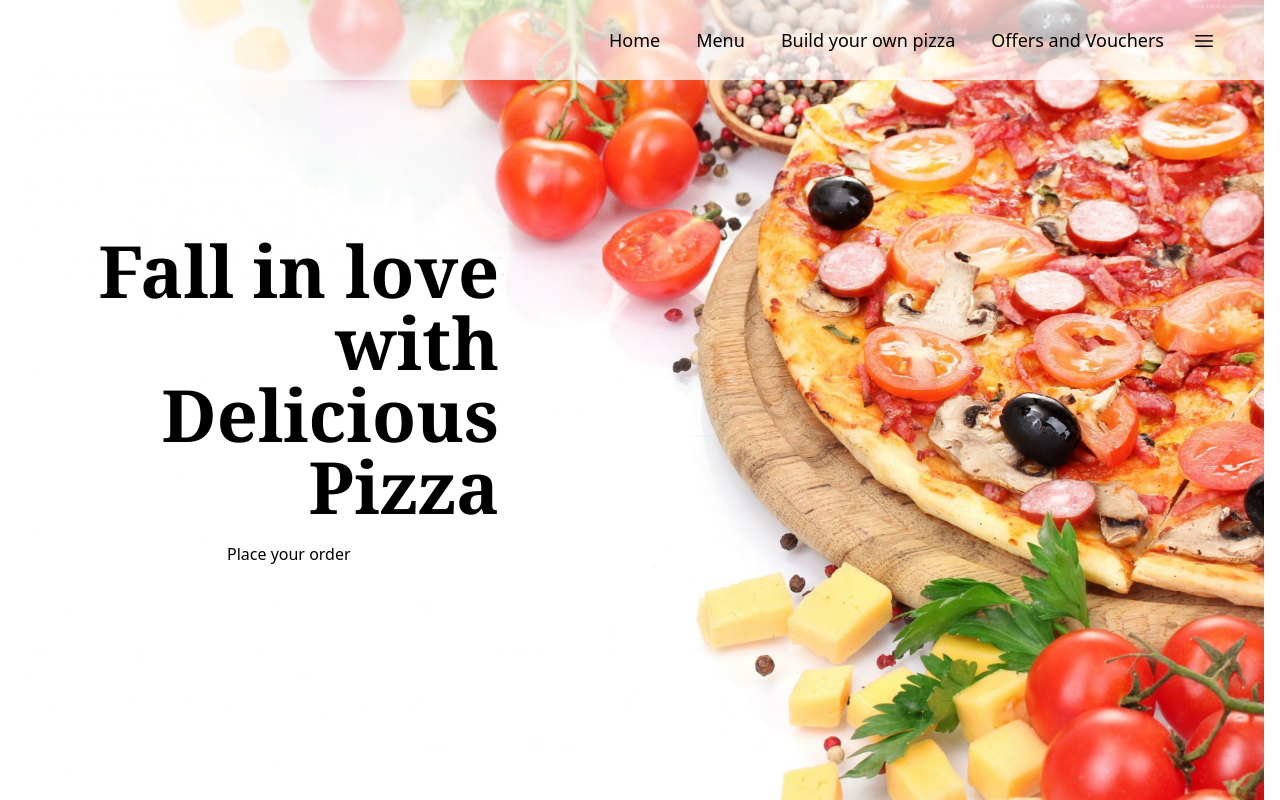
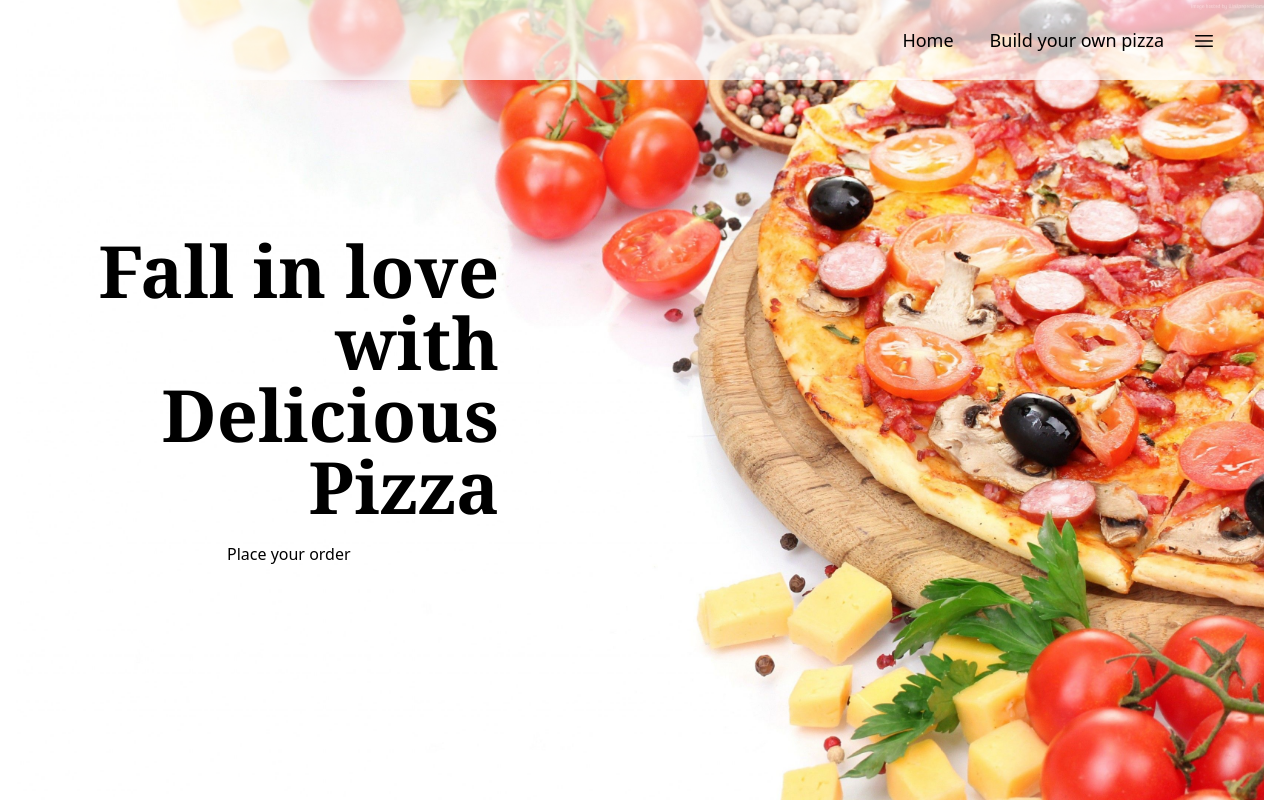
Before and after one commit to AkritiGhosh/BuildNOrderPizza-Frontend, a React (Vite) app: page / in a window 1280 px wide. Built offline with nearby package versions, Linux system fonts and the light colour scheme.

Commit message:
UI for header nav menu updated

```diff
--- a/src/components/consumer/header/Header.tsx
+++ b/src/components/consumer/header/Header.tsx
@@ -13,20 +13,11 @@ const Header = () => {
       name: "Home",
       id: "home",
     },
-    {
-      path: "/menu",
-      name: "Menu",
-      id: "menu",
-    },
+
     {
       path: "/build-custom-pizza",
       name: "Build your own pizza",
       id: "build",
-    },
-    {
-      path: "/menu/offer",
-      name: "Offers and Vouchers",
-      id: "offer",
     },
   ];
 
@@ -78,7 +69,7 @@ const Header = () => {
           </svg>
         }
       >
-        {false ? (
+        {true ? (
           <li className="w-full py-2 px-4  text-sm text-amber-500 hover:bg-red-200/20 hover:font-bold cursor-pointer">
             Login
           </li>
@@ -91,12 +82,14 @@ const Header = () => {
               <span className="text-xl font-medium">User name</span>
             </li>
             {menuLinks?.map((menuItem) => (
-              <li
-                id={menuItem?.id}
-                className="w-full py-2 px-4  text-sm hover:bg-amber-200/20 hover:font-bold"
-              >
-                <Link to={menuItem?.path}>{menuItem?.name}</Link>
-              </li>
+              <Link to={menuItem?.path}>
+                <li
+                  id={menuItem?.id}
+                  className="w-full py-2 px-4 text-sm hover:bg-amber-200/30 hover:font-semibold"
+                >
+                  {menuItem?.name}
+                </li>
+              </Link>
             ))}
             <li className="w-full py-2 px-4  text-sm text-red-500 hover:bg-red-200/20 hover:font-bold cursor-pointer">
               Log out
```
